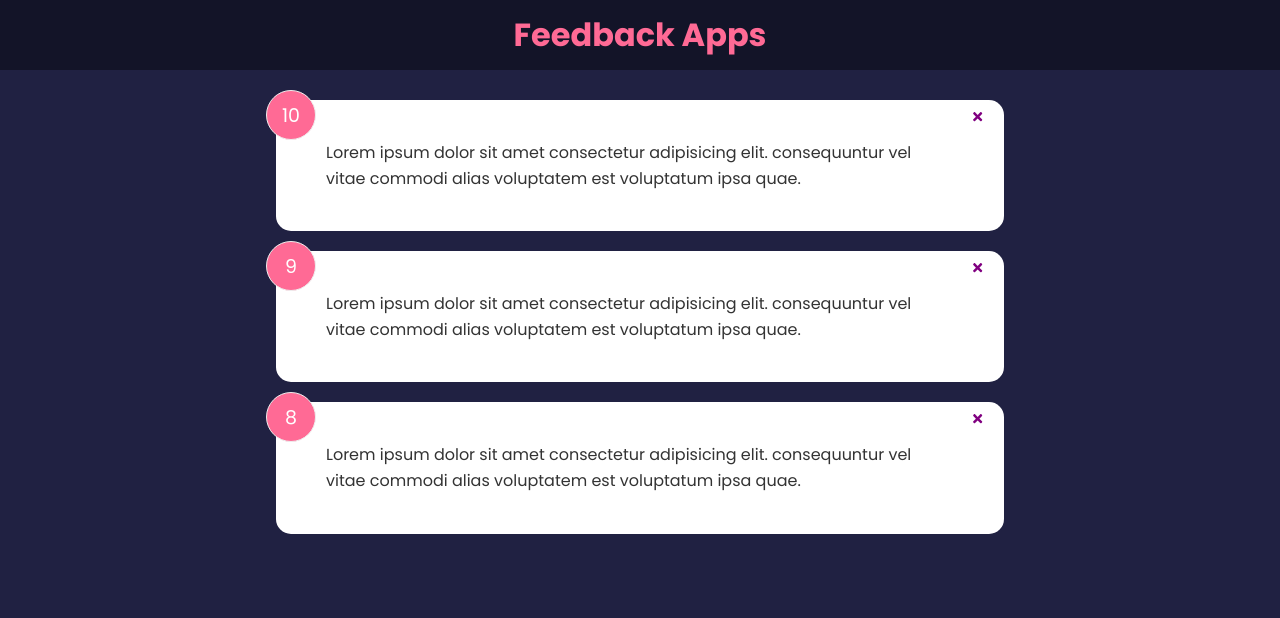
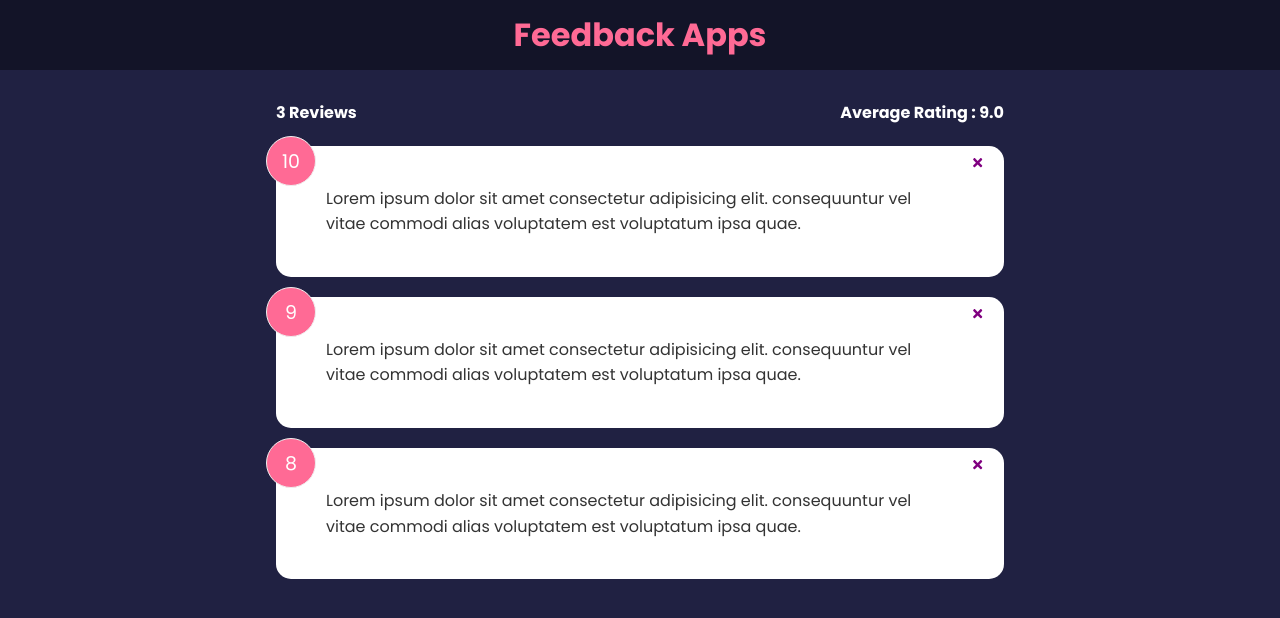
Before and after one commit to adittanu/Feedback-app, a React (Create React App) app: page / in a window 1280 px wide. Shown: the top 618 px of the page. Built offline with nearby package versions, Linux system fonts and the light colour scheme.

Commit message:
feedback stats

```diff
--- a/src/App.js
+++ b/src/App.js
@@ -2,14 +2,15 @@
 import FeedbackItems from './components/FeedbackItems';
 import { useState } from 'react';
 import FeedbackData from './data/FeedbackData';
+import FeedbackStats from './components/FeedbackStats';
 
 function App() {
     const [feedback, setFeedback] = useState(FeedbackData)
 
     const deleteFeedback = (id) => {
-        setFeedback(feedback.filter((item) => {
-            return item.id !== id
-        }))
+        if(window.confirm("Are you sure want to delete?")) {
+            setFeedback(feedback.filter(item => item.id !== id))
+        }
     }
 
     const loading = false;
@@ -19,6 +20,7 @@
         <>
             <Header />
             <div className="container">
+                <FeedbackStats feedback={feedback}/>
                 <FeedbackItems feedback={feedback} handleDelete={deleteFeedback}/>
             </div>
         </>
--- /dev/null
+++ b/src/components/FeedbackStats.jsx
@@ -0,0 +1,27 @@
+import PropTypes from 'prop-types'
+function FeedbackStats({ feedback }) {
+    let average = feedback.reduce((prev, curr) => {
+        return prev + curr.rating
+    }, 0) / feedback.length
+
+    average = average.toFixed(1).replace('/[.,]0$/', '')
+
+    return (
+        <div className='feedback-stats'>
+            <h4>{feedback.length} Reviews</h4>
+            <h4>Average Rating : {average}</h4>
+        </div>
+    )
+}
+
+FeedbackStats.propTypes = {
+    feedback : PropTypes.arrayOf(
+        PropTypes.shape({
+            id: PropTypes.number.isRequired,
+            text: PropTypes.string.isRequired,
+            rating: PropTypes.number.isRequired
+        })
+    )
+}
+
+export default FeedbackStats
```
